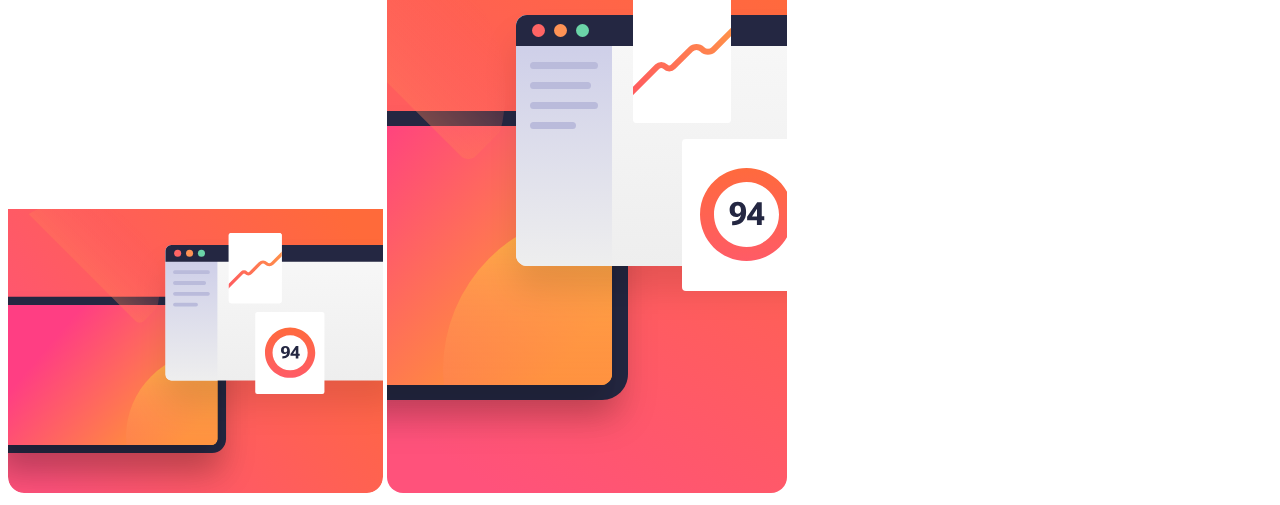
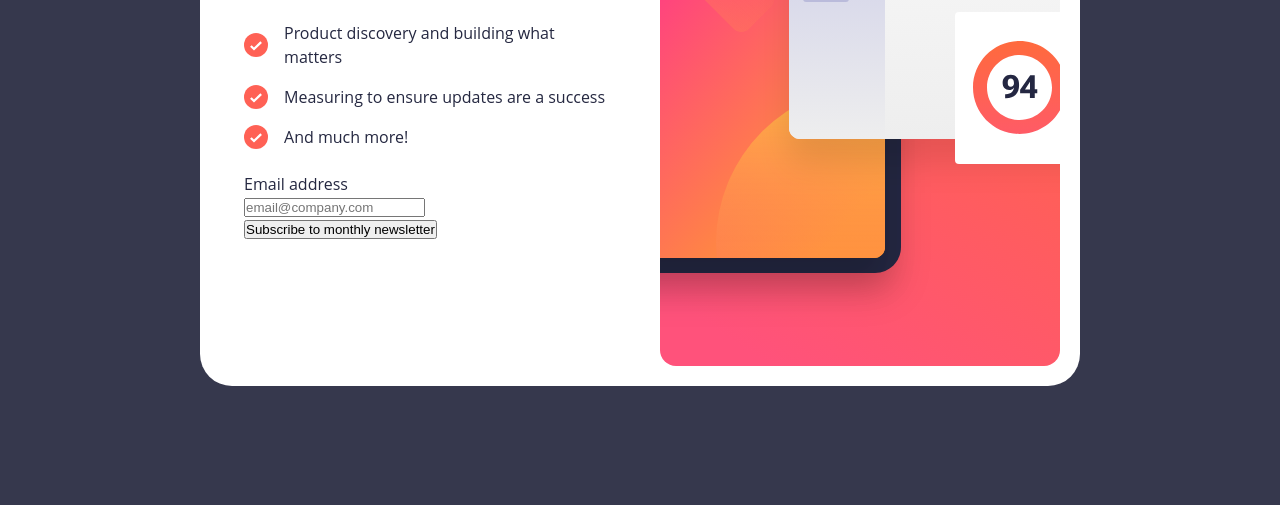
Before and after one commit to mariokreitz/newsletter-sign-up-with-success-message, a plain HTML site: page index.html in a window 1280 px wide. Shown: the part 331-836 px from the top of the page. After the commit the page ends 800 px from the top, so only its background shows below. Drawn offline with Linux system fonts and the light colour scheme.

Commit message:
Update style.css

```diff
--- a/style.css
+++ b/style.css
@@ -6,9 +6,151 @@
   --clr-bg-primary: #232742;
 
   /* text colors */
-  --clr-text-primary: #ffffff;
+  --clr-text-primary: #252841;
 
   /* button gradient */
   --btn-gradient-bg: rgb(255, 83, 121);
   --btn-linear-gradient: linear-gradient(90deg, rgba(255, 83, 121, 1) 0%, rgba(255, 105, 62, 1) 100%);
 }
+
+*,
+*::before,
+*::after {
+  margin: 0;
+  padding: 0;
+  box-sizing: border-box;
+}
+
+body {
+  background-color: var(--clr-bg-body);
+  font-family: "Open Sans", sans-serif;
+  font-size: 16px;
+  color: var(--clr-text-primary);
+}
+
+.container {
+  width: 100%;
+  margin: 0 auto;
+  min-height: 100vh;
+  display: flex;
+  justify-content: center;
+  align-items: center;
+}
+
+.card {
+  color: var(--clr-text-primary);
+  background-color: var(--clr-bg-card);
+
+  overflow: hidden;
+
+  display: flex;
+  flex-direction: column-reverse;
+  gap: 1.5rem;
+  height: 100dvh;
+}
+
+.card-body {
+  display: flex;
+  flex-direction: column;
+  justify-content: center;
+  flex: 1;
+  max-width: 26rem;
+  padding: 1.5rem;
+}
+
+.card .card-header h1 {
+  font-size: 3.3rem;
+  font-weight: 700;
+  line-height: 1.1;
+  margin-bottom: 1rem;
+}
+
+.card .card-content p {
+  font-size: 1rem;
+  font-weight: 400;
+  line-height: 1.5;
+  margin-bottom: 1.5rem;
+}
+
+.card .card-content ul {
+  display: flex;
+  flex-direction: column;
+  gap: 1rem;
+  margin-bottom: 1.5rem;
+}
+
+.card .card-content ul li {
+  display: flex;
+  align-items: center;
+  gap: 1rem;
+  font-size: 1rem;
+  font-weight: 400;
+  line-height: 1.5;
+}
+
+.card .card-content ul li img {
+  width: 1.5rem;
+  height: 1.5rem;
+}
+
+.card .card-footer {
+  display: flex;
+  flex-direction: column;
+  gap: 1rem;
+  margin-bottom: 1.5rem;
+}
+
+.illustration.desktop {
+  display: none;
+}
+
+@media (width >= 30rem) {
+  .container {
+    max-width: 30rem;
+    padding: 0 1.5rem;
+  }
+}
+
+@media (width >= 40rem) {
+  .container {
+    max-width: 40rem;
+  }
+}
+
+@media (width >= 48rem) {
+  .container {
+    max-width: 48rem;
+  }
+}
+
+@media (width >= 64rem) {
+  .container {
+    max-width: 64rem;
+  }
+  .card {
+    height: auto;
+    flex-direction: row;
+    border-radius: 2rem;
+    padding: 1.25rem;
+  }
+
+  .illustration.mobile {
+    display: none;
+  }
+
+  .illustration.desktop {
+    display: block;
+  }
+}
+
+@media (width >= 80rem) {
+  .container {
+    max-width: 80rem;
+  }
+}
+
+@media (width >= 96rem) {
+  .container {
+    max-width: 96rem;
+  }
+}
```
